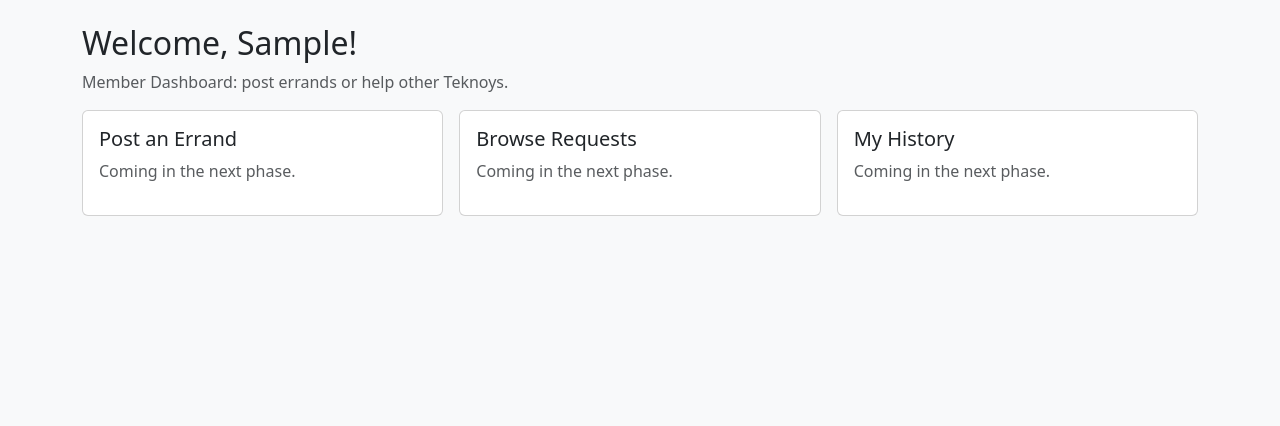
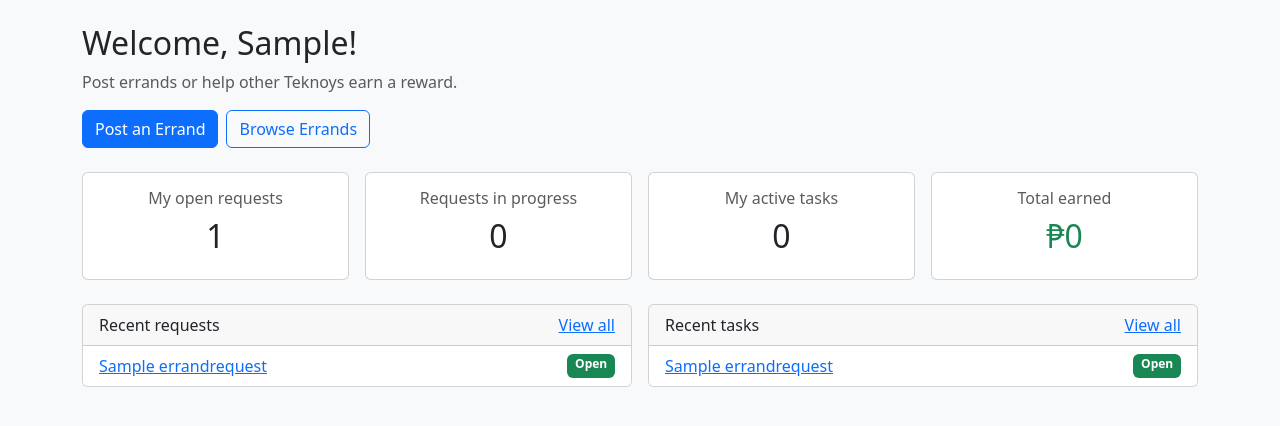
Before and after one commit to armanvincent/TeknoyHelp-Ambe-Arman-G2, a Django app: page /dashboard/member/ in a window 1280 px wide. Shown: the part 56-482 px from the top of the page. Run offline with Django 5.2, Linux system fonts and the light colour scheme; a user stored in the database is signed in; data comes from the database, SQL or seed files in the repository; tables that the repository leaves empty hold one stand-in row (values such as "Sample post").

Commit message:
Show errand statistics on member and admin dashboards

```diff
--- a/accounts/views.py
+++ b/accounts/views.py
@@ -2,12 +2,16 @@ from django.contrib import messages
 from django.contrib.auth import logout
 from django.contrib.auth.decorators import login_required
 from django.contrib.auth.views import LoginView
+from django.db.models import Sum
 from django.shortcuts import redirect, render
 from django.views.decorators.http import require_POST
 
+from errands.models import ErrandRequest
 from .decorators import role_required
 from .forms import LoginForm, ProfileForm, RegisterForm
 from .models import User
+
+Status = ErrandRequest.Status
 
 
 def home(request):
@@ -57,16 +61,35 @@ def dashboard(request):
 
 @role_required(User.Role.MEMBER)
 def member_dashboard(request):
-    return render(request, 'accounts/member_dashboard.html')
+    posted = ErrandRequest.objects.filter(owner=request.user)
+    tasks = ErrandRequest.objects.filter(taker=request.user)
+    context = {
+        'posted_open': posted.filter(status=Status.OPEN).count(),
+        'posted_in_progress': posted.filter(status=Status.ACCEPTED).count(),
+        'needs_confirmation': posted.filter(status=Status.COMPLETED).count(),
+        'posted_done': posted.filter(status=Status.CONFIRMED).count(),
+        'tasks_active': tasks.filter(status__in=[Status.ACCEPTED, Status.COMPLETED]).count(),
+        'tasks_done': tasks.filter(status=Status.CONFIRMED).count(),
+        'total_earned': tasks.filter(status=Status.CONFIRMED).aggregate(total=Sum('reward'))['total'] or 0,
+        'recent_posted': posted.select_related('category')[:5],
+        'recent_tasks': tasks.select_related('category', 'owner')[:5],
+    }
+    return render(request, 'accounts/member_dashboard.html', context)
 
 
 @role_required(User.Role.ADMIN)
 def admin_dashboard(request):
+    errands = ErrandRequest.objects.all()
     context = {
         'total_users': User.objects.count(),
         'total_members': User.objects.filter(role=User.Role.MEMBER).count(),
         'total_admins': User.objects.filter(role=User.Role.ADMIN).count(),
+        'total_errands': errands.count(),
+        'errands_open': errands.filter(status=Status.OPEN).count(),
+        'errands_active': errands.filter(status__in=[Status.ACCEPTED, Status.COMPLETED]).count(),
+        'errands_done': errands.filter(status=Status.CONFIRMED).count(),
         'latest_users': User.objects.order_by('-date_joined')[:5],
+        'latest_errands': errands.select_related('owner', 'category')[:5],
     }
     return render(request, 'accounts/admin_dashboard.html', context)
 
--- a/templates/accounts/member_dashboard.html
+++ b/templates/accounts/member_dashboard.html
@@ -2,22 +2,65 @@
 {% block title %}Member Dashboard | TeknoyHelp{% endblock %}
 {% block content %}
 <h2>Welcome, {{ user.first_name|default:user.username }}!</h2>
-<p class="text-muted">Member Dashboard: post errands or help other Teknoys.</p>
+<p class="text-muted">Post errands or help other Teknoys earn a reward.</p>
+
+{% if needs_confirmation %}
+  <div class="alert alert-warning">
+    You have {{ needs_confirmation }} completed errand{{ needs_confirmation|pluralize }} waiting for your confirmation.
+    <a href="{% url 'my_requests' %}?status=completed" class="alert-link">Review now</a>
+  </div>
+{% endif %}
+
+<div class="d-flex gap-2 mb-4 flex-wrap">
+  <a href="{% url 'errand_create' %}" class="btn btn-primary">Post an Errand</a>
+  <a href="{% url 'errand_list' %}" class="btn btn-outline-primary">Browse Errands</a>
+</div>
+
+<div class="row g-3 mb-4">
+  <div class="col-6 col-md-3"><div class="card text-center"><div class="card-body">
+    <h6 class="text-muted">My open requests</h6><h2>{{ posted_open }}</h2></div></div></div>
+  <div class="col-6 col-md-3"><div class="card text-center"><div class="card-body">
+    <h6 class="text-muted">Requests in progress</h6><h2>{{ posted_in_progress }}</h2></div></div></div>
+  <div class="col-6 col-md-3"><div class="card text-center"><div class="card-body">
+    <h6 class="text-muted">My active tasks</h6><h2>{{ tasks_active }}</h2></div></div></div>
+  <div class="col-6 col-md-3"><div class="card text-center"><div class="card-body">
+    <h6 class="text-muted">Total earned</h6><h2 class="text-success">&#8369;{{ total_earned }}</h2></div></div></div>
+</div>
+
 <div class="row g-3">
-  <div class="col-md-4">
-    <div class="card h-100"><div class="card-body">
-      <h5>Post an Errand</h5><p class="text-muted">Coming in the next phase.</p>
-    </div></div>
+  <div class="col-md-6">
+    <div class="card">
+      <div class="card-header d-flex justify-content-between">
+        <span>Recent requests</span><a href="{% url 'my_requests' %}">View all</a>
+      </div>
+      <ul class="list-group list-group-flush">
+        {% for e in recent_posted %}
+          <li class="list-group-item d-flex justify-content-between">
+            <a href="{% url 'errand_detail' e.pk %}">{{ e.title }}</a>
+            <span class="badge bg-{{ e.badge_class }}">{{ e.get_status_display }}</span>
+          </li>
+        {% empty %}
+          <li class="list-group-item text-muted">You have not posted any errands yet.</li>
+        {% endfor %}
+      </ul>
+    </div>
   </div>
-  <div class="col-md-4">
-    <div class="card h-100"><div class="card-body">
-      <h5>Browse Requests</h5><p class="text-muted">Coming in the next phase.</p>
-    </div></div>
-  </div>
-  <div class="col-md-4">
-    <div class="card h-100"><div class="card-body">
-      <h5>My History</h5><p class="text-muted">Coming in the next phase.</p>
-    </div></div>
+  <div class="col-md-6">
+    <div class="card">
+      <div class="card-header d-flex justify-content-between">
+        <span>Recent tasks</span><a href="{% url 'my_tasks' %}">View all</a>
+      </div>
+      <ul class="list-group list-group-flush">
+        {% for e in recent_tasks %}
+          <li class="list-group-item d-flex justify-content-between">
+            <a href="{% url 'errand_detail' e.pk %}">{{ e.title }}</a>
+            <span class="badge bg-{{ e.badge_class }}">{{ e.get_status_display }}</span>
+          </li>
+        {% empty %}
+          <li class="list-group-item text-muted">You have not accepted any errands yet.</li>
+        {% endfor %}
+      </ul>
+    </div>
   </div>
 </div>
 {% endblock %}
```
Also changed, not shown: templates/accounts/admin_dashboard.html (+39 -4 lines).
